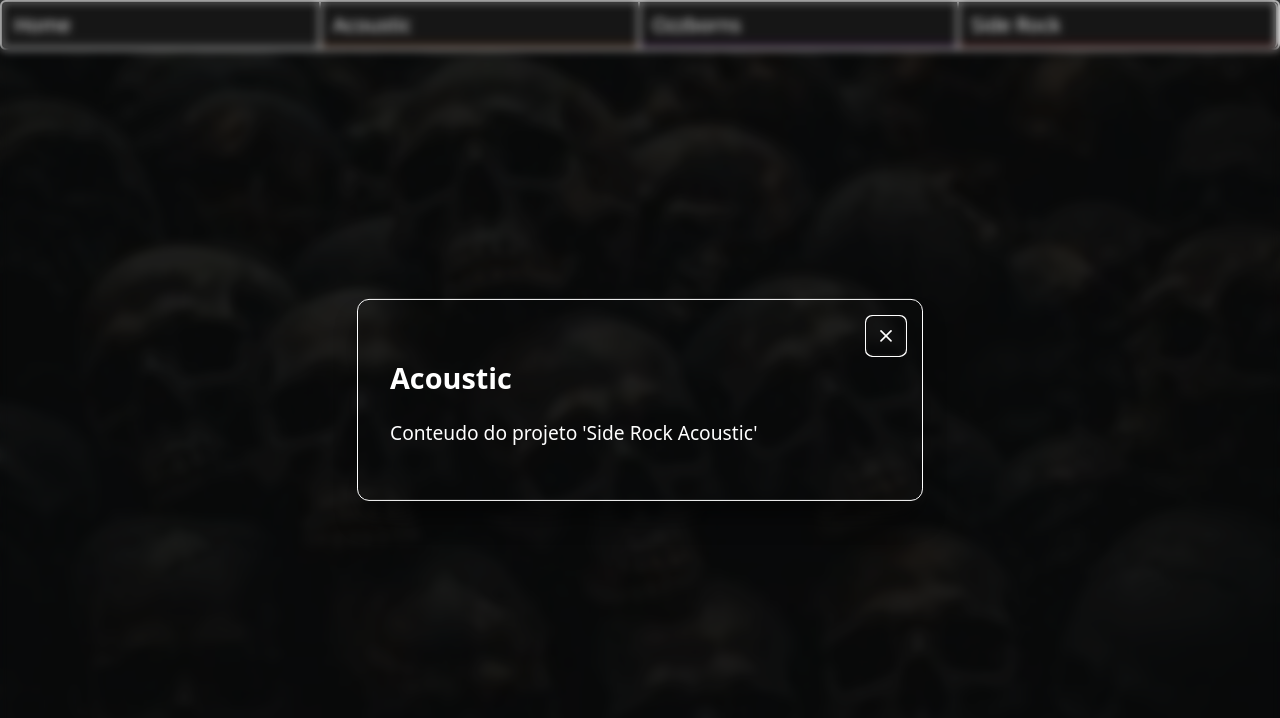
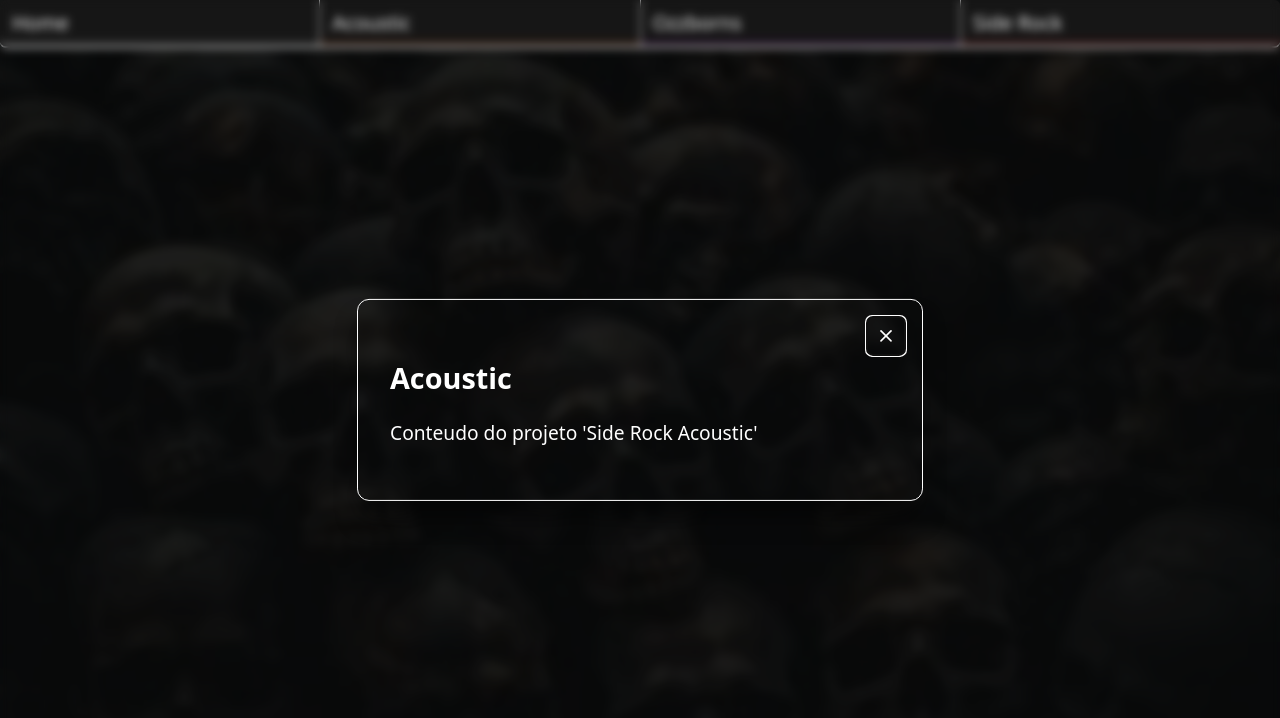
Before and after one commit to FSantiago75/SideRock, a React (Vite) app: page /SideRock/acoustic in a window 1280 px wide. Shown: the top 718 px of the page. Built offline with nearby package versions, Linux system fonts and the light colour scheme.

Commit message:
Fix: Borders

```diff
--- a/src/Components/ButtonNavigation/styles.module.css
+++ b/src/Components/ButtonNavigation/styles.module.css
@@ -1,7 +1,7 @@
 .Root {
 	display: flex;
 	background-color: rgb(24, 24, 24);
-	border: 2px solid #ffffff;
+	border-bottom: 2px solid #ffffff;
 	border-radius: 6px;
 	display: flex;
 	flex-direction: row;
@@ -11,7 +11,7 @@
 .Trigger {
 	all: unset;
 	border-radius: 0px;
-	border-right: 2px solid #ffffff;
+	border-right: 1px solid #ffffff;
 	padding: 8px 12px;
 	font-weight: 500;
 	color: rgb(255, 255, 255);
@@ -40,6 +40,7 @@
 
 .SideRock{
 	border-radius: 0 6px 6px 0;
+	border: none;
 }
 
 .Home{
```
